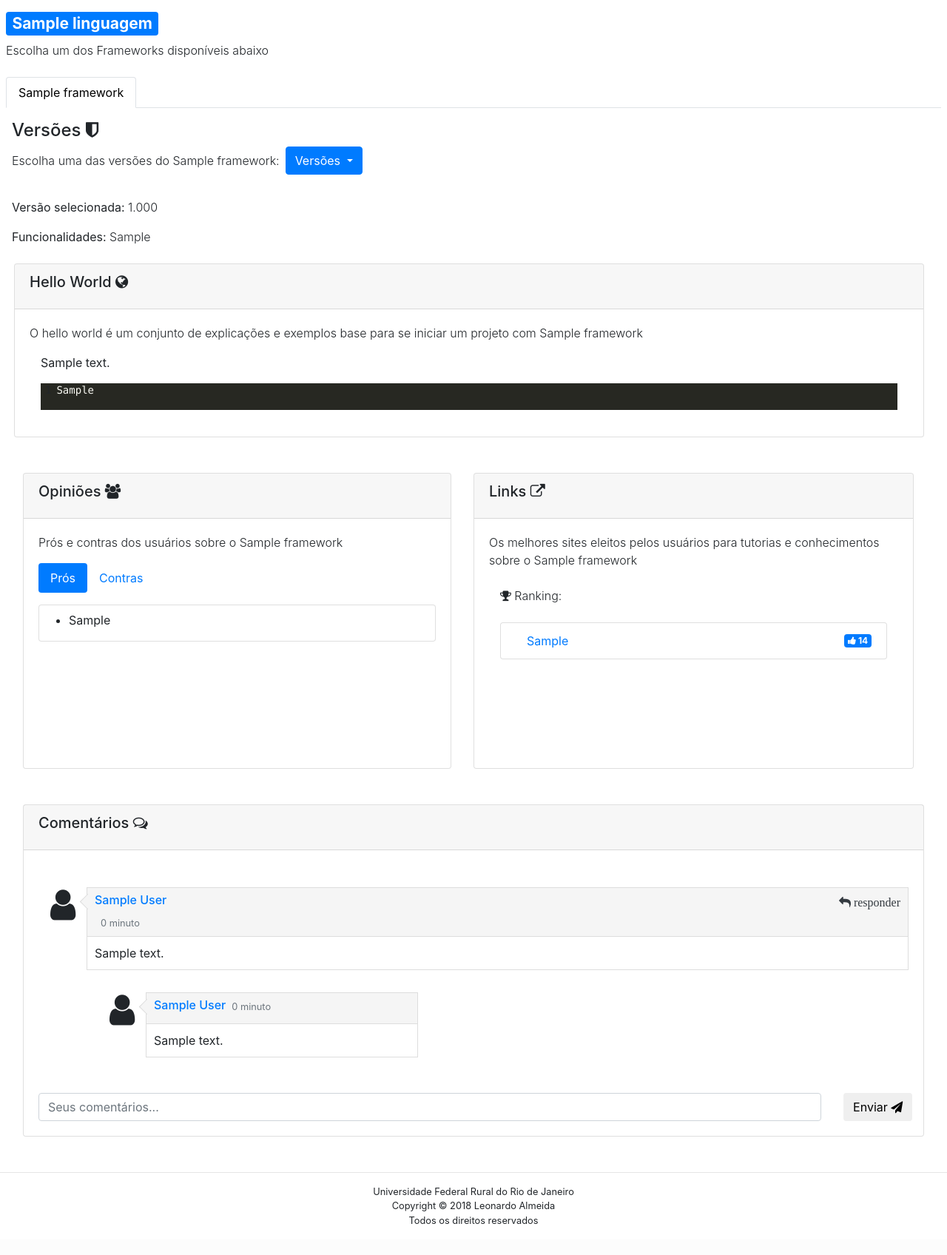
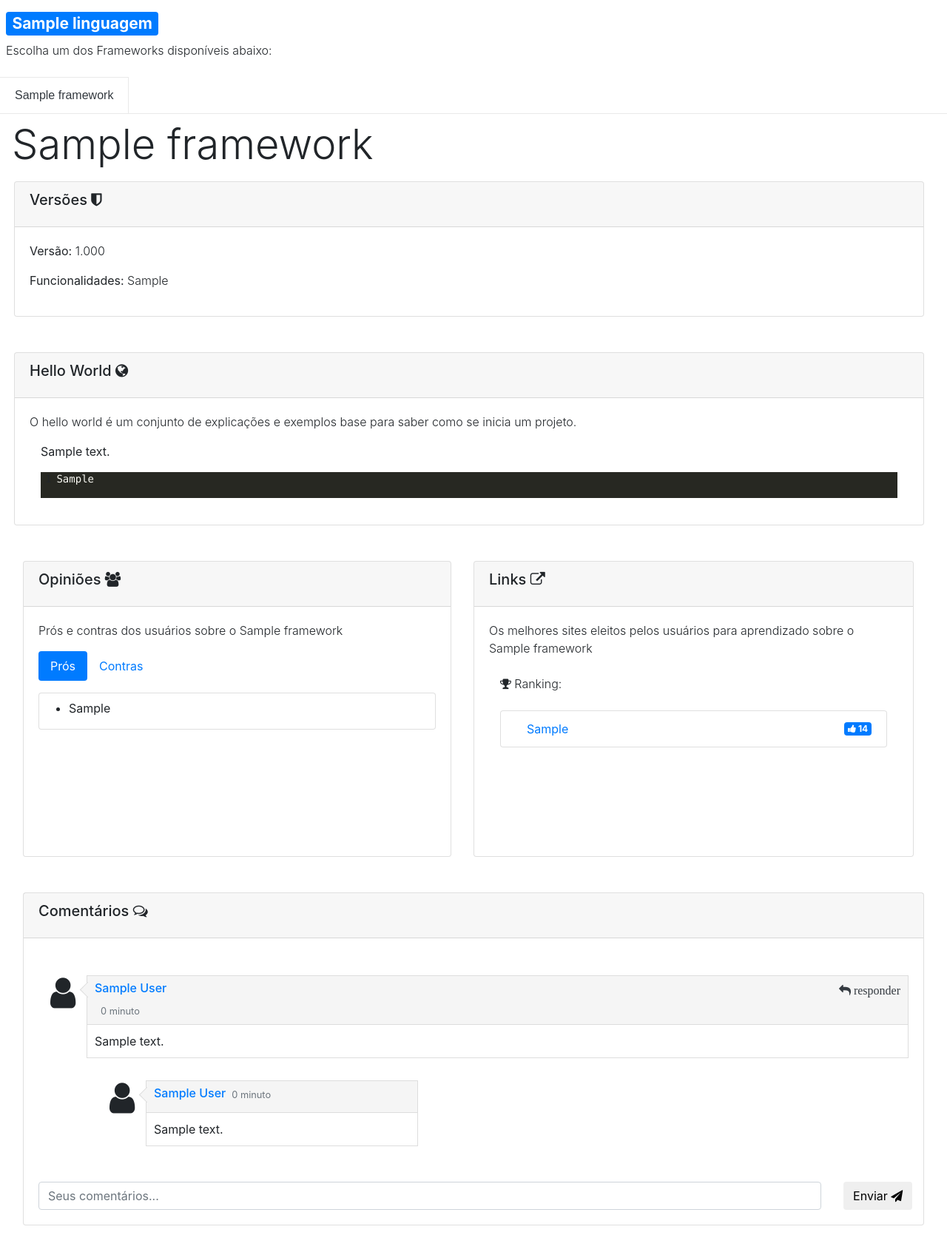
Before and after one commit to Leoalmeida95/mundo-dos-frameworks, a Django app: page /frameworks/1 in a window 1280 px wide. Shown: the part 56-1752 px from the top of the page at 74% size. Before the commit the page ends 1710 px from the top, so only its background shows below. Run offline with Django 3.2, Linux system fonts and the light colour scheme; tables that the repository leaves empty hold one stand-in row (values such as "Sample post"); some libraries are stand-ins or nearby versions.

Commit message:
design listas lg e fm

```diff
--- a/wof/content/drop_nav.css
+++ b/wof/content/drop_nav.css
@@ -1,3 +1,4 @@
+/* css login */
 #login-dp {
     min-width: 250px;
     padding: 14px 14px 0;
@@ -38,6 +39,7 @@
     background-color: #496ebc
 }
 
+/* css dropdown duplo */
 @media(max-width:768px) {
     #login-dp {
         background-color: inherit;
@@ -48,3 +50,27 @@
         border-top: 0 none;
     }
 }
+
+@media screen and (min-width: 576px) {
+    .has-mega-menu .container-sm {
+        width: 540px;
+    }
+}
+
+@media screen and (min-width: 768px) {
+    .has-mega-menu .container-md {
+        width: 720px;
+    }
+}
+
+@media screen and (min-width: 992px) {
+    .has-mega-menu .container-lg {
+        width: 960px;
+    }
+}
+
+@media screen and (min-width: 1200px) {
+    .has-mega-menu .container-xl {
+        width: 1140px;
+    }
+}
--- /dev/null
+++ b/wof/content/priorityscrolling.css
@@ -0,0 +1,110 @@
+#priorityscroll {
+    position: relative;
+    /* change to "fixed" if you want a fixed menu bar */
+    overflow: auto;
+    z-index: 1;
+    left: 0;
+    top: 0;
+    width: 100%;
+    background: white;
+    border-bottom: 1px solid rgba(194, 194, 194, 0.363);
+    /* background of menu strip */
+}
+
+#priorityscroll ul {
+    margin: 0;
+    padding: 0;
+    display: flex;
+    font: 16px 'Bitter', sans-serif;
+    /* #priorityscroll font (Bitter is Google font) */
+    list-style-type: none;
+    position: relative;
+    min-width: 100%;
+    z-index: 1000;
+    -webkit-overflow-scrolling: touch;
+    -webkit-transform: translateX(0);
+    transform: translateX(0);
+    -webkit-transition: -webkit-transform 1s;
+    transition: transform 1s;
+}
+
+html.can-touch #priorityscroll ul {
+    overflow: auto;
+}
+
+
+#priorityscroll li {
+    margin: 0;
+    display: flex;
+    flex: none;
+    float: left;
+    /* non flex browsers */
+}
+
+#priorityscroll li a {
+    display: block;
+    position: relative;
+    text-decoration: none;
+    margin: 0;
+    padding: 15px 20px;
+    /*padding inside each link */
+    color: #343a40;
+    outline: none;
+    border-right: 1px solid rgba(194, 194, 194, 0.363);
+    border-top: 1px solid rgba(194, 194, 194, 0.363);
+    background: white;
+    /*background of tabs (default state)*/
+    -webkit-transition: all 0.5s;
+    transition: all 0.5s;
+}
+
+
+#priorityscroll li a:visited {
+    color: black;
+}
+
+#priorityscroll li a:hover,
+#priorityscroll li a:active {
+    border-top: 8px solid white;
+    background: #007bff;
+    color:white;
+    /*background of UI links for hover state  */
+}
+
+html.can-touch #priorityscroll li a:hover {
+    /* disable hover effect on touch screen input */
+    background: inherit;
+}
+
+
+#priorityscroll li input[type="text"] {
+    /* sample CSS for form elements inside LI */
+    background: white;
+    border: 1px solid black;
+    padding: 10px;
+    line-height: 1.5em;
+    padding-right: 5px;
+    align-self: center;
+    width: 170px;
+}
+
+
+/* ####### responsive layout CSS ####### */
+
+@media (max-width: 600px) {
+    /* 2nd breaking point */
+    #priorityscroll a,
+    #priorityscroll li a {
+        padding: 15px;
+        /*padding inside each link */
+    }
+
+}
+
+@media (max-width: 480px) {
+    /* 3rd breaking point */
+    #priorityscroll a,
+    #priorityscroll li a {
+        font-size: 1em;
+    }
+}
--- a/wof/templates/base.html
+++ b/wof/templates/base.html
@@ -24,26 +24,37 @@
 <body>
 	<!-- HEADER -->
 	<nav class="navbar navbar-expand-lg navbar-dark bg-dark">
+		<span class="navbar-brand mb-0">World of Frameworks</span>
 		<button class="navbar-toggler navbar-toggler-right" type="button" data-toggle="collapse" data-target="#navbarSupportedContent"
 		 aria-controls="navbarSupportedContent" aria-expanded="false" aria-label="Toggle navigation">
 			<span class="navbar-toggler-icon"></span>
 		</button>
-		<span class="navbar-brand mb-0">World of Frameworks</span>
 		<div class="collapse navbar-collapse" id="navbarSupportedContent">
 			<ul class="navbar-nav mr-auto">
 				<li class="nav-item">
 					<a class="nav-link" href="/">Início</a>
 				</li>
-				<li class="nav-item dropdown">
+				<li class="nav-item dropdown has-mega-menu">
 					<a class="nav-link dropdown-toggle" href="#" id="navbarDropdown" role="button" data-toggle="dropdown" aria-haspopup="true"
 					 aria-expanded="false">Linguagens</a>
-					<div class="dropdown-menu dropdown-menu-right" aria-labelledby="navbarDropdown" style="font-size:70%;">
-						{%for lg in linguagens %}
-						<a class="dropdown-item" href="{% url 'wofapp:frameworks' lg.id %}">{{lg.nome}}</a>
-						{%endfor%}
-						<div class="dropdown-divider"></div>
-						<a class="dropdown-item" href="#">FAQ</a>
-					</div>
+					<div class="dropdown-menu dropdown-menu-left">
+						<div class="px-0 container container-sm">
+							<div class="row">
+								{%for lg in linguagens %}
+								{% if forloop.counter < metade_linguagens %}
+								<div class="col-sm-6 col-md-x">
+									<a class="dropdown-item" href="{% url 'wofapp:frameworks' lg.id %}">{{lg.nome}}</a>
+								</div>
+								{% endif %}
+								{% endfor %}
+								{%for lg in linguagens %}
+								{% if forloop.counter >= metade_linguagens %}
+								<div class="col-sm-6 col-md-x">
+									<a class="dropdown-item" href="{% url 'wofapp:frameworks' lg.id %}">{{lg.nome}}</a>
+								</div>{% endif %}
+								{% endfor %}
+							</div>
+						</div>
 				</li>
 				<li class="nav-item">
 					<a class="nav-link" href="#">FAQ</a>
@@ -157,7 +168,7 @@
 				</li>
 			</ul>
 			{% endif %}
-		</div>
+			</div>
 	</nav>
 	<div class="content">
 		{% block conteudo %} {% endblock %}
--- a/wof/templates/frameworks.html
+++ b/wof/templates/frameworks.html
@@ -1,39 +1,64 @@
-{% extends "base.html" %} {% block titulo %}{{framework.linguagem.nome}}{%endblock%} {%block conteudo%} {%load staticfiles%}
-{%load filters%}
+{% extends "base.html" %} {% block titulo %}{{framework.linguagem.nome}} - {{framework.nome}}{%endblock%} {%block conteudo%}
+{%load staticfiles%} {%load filters%}
+
+<head>
+    <link href="{% static 'priorityscrolling.css' %}" rel="stylesheet">
+</head>
+
+<body>
     <h3>
         <span class="badge badge-primary ml-2 mt-3">{{framework.linguagem.nome}}</span>
     </h3>
-<p class="font-weight-light ml-2 mt-2 mb-4">Escolha um dos Frameworks disponíveis abaixo</p>
-<nav>
-    <div class="nav nav-tabs ml-2 mr-2" id="nav-tab" role="tablist">
-        {%for frm in lista_frameworks %} {% with lista_frameworks|first as first %} {% if frm == first%}
-        <a style="color:black" class="nav-item nav-link active" data-toggle="tab" href="#nav-home" role="tab" aria-selected="true">{{frm}}</a>
-        {%else%}
-        <a style="color:black" class="nav-item nav-link" data-toggle="tab" href="#nav-home" role="tab" aria-selected="false">{{frm}}</a>
-        {% endif %} {% endwith %} {%endfor%}
+    <p class="font-weight-light ml-2 mt-2 mb-4">Escolha um dos Frameworks disponíveis abaixo:</p>
+
+    <div id="priorityscroll">
+        <ul>
+            {%for frm in lista_frameworks %}
+            <li>
+                <a href="#">{{frm}}</a>
+            </li> {%endfor%}
+        </ul>
     </div>
-</nav>
+
+    <h1 class="display-4 ml-3 mt-2">{{framework.nome}}</h1>
 
     <!--VERSÕES-->
-<div class="ml-3 mr-3">
-    <div class="form-inline">
-        <h4 class="mt-3">Versões
+    <div class="col-md-12 mt-3">
+        <div class="card mr-3 mt-2 ml-1" style="max-height:600px;">
+            <div class="card-header">
+                <div class="bg-default clearfix">
+                    <div class="float-left">
+                        <h5 class="card-title ">Versões
                             <i class="fa fa-shield" aria-hidden="true"></i>
-        </h4>
-        {% if user.is_authenticated %}
-        <label class="mt-2 ml-1">[
-            <a href="#">
-                <small title="editar versão">editar</small>
-            </a>]</label>{% endif %}
+                        </h5>
                     </div>
-
+                    <div class="float-right">{% if user.is_authenticated %}
+                        <label>[
+                            <a data-toggle="modal" data-target=".bd-example-modal-lg" href="#">
+                                <small title="editar hello world">editar</small>
+                            </a>]</label>
+                        {% endif %}</div>
+                </div>
+            </div>
+            <div class="card-body" style="overflow-y:auto;">
                 {%for versao in framework.versoes.all%} {% if versao == framework.versoes.first%}
                 <div class="form-inline">
                     <p class="font-weight-light">
-            Escolha uma das versões do {{framework.nome}}:
+                        <b>Versão:</b> {{versao.numero|floatformat:3}}</p>
+                </div>
+
+                <div class="form-inline">
+                    <p class="font-weight-light">
+                        <b>Funcionalidades:</b> {{versao.funcionalidades}}</p>
+                </div>
+
+                {% if framework.versoes.count  > 1 %}
+                <div class="form-inline">
+                    <p class="font-weight-light mt-3">
+                        Escolha outra versão:
                     </p>
-        <div class="dropdown ml-2 mb-3">
-            <button class="btn btn-primary dropdown-toggle" type="button" id="dropdownMenuvs" data-toggle="dropdown" aria-haspopup="true"
+                    <div class="btn-group dropright ml-2">
+                        <button class="btn btn-primary btn-sm dropdown-toggle" type="button" id="dropdownMenuvs" data-toggle="dropdown" aria-haspopup="true"
                             aria-expanded="false">
                             Versões
                         </button>
@@ -44,25 +69,21 @@
                         </div>
                     </div>
                 </div>
-    <div class="form-inline">
-        <p class="font-weight-light mt-3">
-            <b>Versão selecionada:</b> {{versao.numero|floatformat:3}}</p>
+                {% endif %} {% endif %} {% empty %} {% if user.is_authenticated %}
+                    <p class="font-weight-light"> O
+                        <b>{{framework.nome}}</b> ainda não possui versões cadastradas. Clique no 'Editar' e seja o primeiro
+                        a fazer!</p>
+                    {%else%}
+                    <p class="font-weight-light">O
+                        <b>{{framework.nome}}</b> ainda não possui versões cadastradas. Cadastre-se e seja o primeiro a fazer!
+                    </p>
+                {%endif%} {%endfor%}
             </div>
-    <div class="form-inline">
-        <p class="font-weight-light">
-            <b>Funcionalidades:</b> {{versao.funcionalidades}}</p>
         </div>
-    {% endif %} {% empty %} {% if user.is_authenticated %}
-    <div class="col-12 mt-2">
-        <p class="font-weight-light"> O {{framework.nome}} ainda não possui versões cadastradas. Clique no 'Editar' e seja o primeiro a fazer!</p>
-        {%else%}
-        <p class="font-weight-light">O {{framework.nome}} ainda não possui versões cadastradas. Cadastre-se e seja o primeiro a fazer! </p>
-    </div>
-    {%endif%} {%endfor%}
     </div>
 
     <!--HELLO WORLD-->
-<div class="col-md-12">
+    <div class="col-md-12 mt-5">
         <div class="card mr-3 mt-2 ml-1" style="max-height:600px;">
             <div class="card-header">
                 <div class="bg-default clearfix">
@@ -79,8 +100,8 @@
                         {% endif %}</div>
                 </div>
             </div>
-        <div class="card-body" style="overflow-y:scroll;">
-            <p class="font-weight-light">O hello world é um conjunto de explicações e exemplos base para se iniciar um projeto com {{framework.nome}}</p>
+            <div class="card-body" style="overflow-y:auto;">
+                <p class="font-weight-light">O hello world é um conjunto de explicações e exemplos base para saber como se inicia um projeto.</p>
                 {%if framework.helloworlds.first%}
                 <div class="col-md-12 mt-2">
                     {{framework.helloworlds.first.descricao}}
@@ -115,7 +136,7 @@
                             {% endif %}</div>
                     </div>
                 </div>
-            <div class="card-body">
+                <div class="card-body" style="overflow-y:auto;">
                     <p class="font-weight-light">Prós e contras dos usuários sobre o {{framework.nome}}</p>
                     <ul class="nav nav-pills" id="pills-tab" role="tablist">
                         <li class="nav-item">
@@ -136,9 +157,9 @@
                                         {{opiniao.pro}}
                                     </li>
                                     {% empty %}
-                                <p class="font-weight-light mt-3">{% if user.is_authenticated %} Ninguém adicionou um pró sobre este framework. Clique no 'Adicionar'
-                                    e seja o primeiro a fazer! {%else%} Ninguém adicionou um pró sobre este framework. Cadastre-se
-                                    e seja o primeiro a fazer! {%endif%}</p> {%endfor%}
+                                    <p class="font-weight-light mt-3">{% if user.is_authenticated %} Ninguém adicionou um pró sobre este framework. Clique
+                                        no 'Adicionar' e seja o primeiro a fazer! {%else%} Ninguém adicionou um pró sobre
+                                        este framework. Cadastre-se e seja o primeiro a fazer! {%endif%}</p> {%endfor%}
                                 </ul>
                             </div>
                         </div>
@@ -150,9 +171,9 @@
                                         {{opiniao.contra}}
                                     </li>
                                     {% empty %}
-                                <p class="font-weight-light mt-3">{% if user.is_authenticated %} Ninguém adicionou um contra sobre este framework. Clique no
-                                    'Adicionar' e seja o primeiro a fazer! {%else%} Ninguém adicionou um contra sobre este
-                                    framework. Cadastre-se e seja o primeiro a fazer! {%endif%}
+                                    <p class="font-weight-light mt-3">{% if user.is_authenticated %} Ninguém adicionou um contra sobre este framework. Clique
+                                        no 'Adicionar' e seja o primeiro a fazer! {%else%} Ninguém adicionou um contra sobre
+                                        este framework. Cadastre-se e seja o primeiro a fazer! {%endif%}
                                     </p>{%endfor%}
                                 </ul>
                             </div>
@@ -180,8 +201,8 @@
                             {% endif %}</div>
                     </div>
                 </div>
-            <div class="card-body">
-                <p class="font-weight-light">Os melhores sites eleitos pelos usuários para tutorias e conhecimentos sobre o {{framework.nome}}</p>
+                <div class="card-body" style="overflow-y:auto;">
+                    <p class="font-weight-light">Os melhores sites eleitos pelos usuários para aprendizado sobre o {{framework.nome}}</p>
                     <div class="col-md-12">
                         <p class="font-weight-light mt-4 mb-4">
                             <i class="fa fa-trophy" aria-hidden="true"></i> Ranking:</p>
@@ -300,6 +321,8 @@
             </form>
         </div>
     </div>
+</body>
+
 
 <!-- Modal -->
 <form class="form" role="form" method="POST" action="/helloworld/{{framework.id}}">
--- a/wof/wofapp/views.py
+++ b/wof/wofapp/views.py
@@ -23,12 +23,11 @@ def login_view(request, *args, **kwargs):
             user = authenticate(request, username=username, password=password)
             if user is not None:
                 login(request, user)
-                return HttpResponseRedirect(reverse('wofapp:home'))
         else:
             erroMsg = form.errors['__all__'].data[0].message
             messages.error(request, erroMsg)
 
-    return render(request,'home.html')
+    return HttpResponseRedirect(reverse('wofapp:home'))
 
 def logout_view(request):
     logout(request)
@@ -52,7 +51,9 @@ def registrar_usuario_view(request):
         publica = 'True'
 
     args['publica'] = True if publica == 'True' else False
-    args['linguagens'] =Linguagem.objects.all().order_by('nome')
+    linguagens = Linguagem.objects.all().order_by('nome')
+    args['linguagens'] = linguagens
+    args['metade_linguagens'] = (linguagens.count())/2
     return render(request,'usuario.html',args)
 
 def ativar_conta_view(request, uidb64=None, token=None):
@@ -84,7 +85,9 @@ def reset_senha_view(request):
         form = PasswordResetForm()
 
     args['form'] = form
-    args['linguagens'] = Linguagem.objects.all().order_by('nome')
+    linguagens = Linguagem.objects.all().order_by('nome')
+    args['linguagens'] = linguagens
+    args['metade_linguagens'] = (linguagens.count())/2
     return render(request,'reset_senha.html',args)
 
 def reset_senha_confirmacao_view(request, uidb64=None, token=None):
@@ -112,7 +115,9 @@ def reset_senha_confirmacao_view(request, uidb64=None, token=None):
 
     args['form'] = form
     args['authorized'] = authorized
-    args['linguagens'] = Linguagem.objects.all().order_by('nome')
+    linguagens = Linguagem.objects.all().order_by('nome')
+    args['linguagens'] = linguagens
+    args['metade_linguagens'] = (linguagens.count())/2
     return render(request, 'reset_senha_confirmacao.html', args)
 
 @login_required
@@ -128,6 +133,9 @@ def atualizar_usuario_view(request):
     else:
         form = UserChangeForm(instance=user)
 
+    linguagens = Linguagem.objects.all().order_by('nome')
+    args['linguagens'] = linguagens
+    args['metade_linguagens'] = (linguagens.count())/2
     args['publica'] = user.conta_publica
     args['form'] = form
     return render(request, 'usuario.html', args)
@@ -147,7 +155,9 @@ def trocar_senha_view(request):
 
     args['authorized'] = True
     args['form'] = form
-    args['linguagens'] = Linguagem.objects.all().order_by('nome')
+    linguagens = Linguagem.objects.all().order_by('nome')
+    args['linguagens'] = linguagens
+    args['metade_linguagens'] = (linguagens.count())/2
     return render(request, 'reset_senha_confirmacao.html', args)
 
 def frameworks_view(request,lg_id):
@@ -174,7 +184,9 @@ def frameworks_view(request,lg_id):
 
     args['lista_frameworks'] = frameworks
     args['framework'] = framework
-    args['linguagens'] = Linguagem.objects.all().order_by('nome')
+    linguagens = Linguagem.objects.all().order_by('nome')
+    args['linguagens'] = linguagens
+    args['metade_linguagens'] = (linguagens.count())/2
     return render(request,'frameworks.html',args)
 
 @login_required
@@ -217,7 +229,9 @@ def helloworld_view(request,id):
 def chart_view(request):
 
     linguagens = Linguagem.objects.all().order_by('nome')
-    frameworks = Framework.objects.all().order_by('nome')
+    metade = (linguagens.count())/2
+    top_linguagens = linguagens[:5]
+    frameworks = Framework.objects.all().order_by('nome')[:10]
 
     chart1 = """{
                 "chart": {
@@ -236,7 +250,7 @@ def chart_view(request):
                 "data": ["""
 
     i = 1
-    for linguagem in linguagens:
+    for linguagem in top_linguagens:
         chart1 = chart1 + """ {"label": " """ + linguagem.nome +  """", "value":" """   +  str(i*100) + """"},"""
         i = i+1
 
@@ -248,7 +262,7 @@ def chart_view(request):
 
     chart2 = """{
                 "chart": {
-                "caption": "Frameworks com mais contribuintes",
+                "caption": "Top 10 Frameworks com mais contribuintes",
                 "subcaption": "Total",
                 "startingangle": "120",
                 "showlabels": "1",
@@ -272,6 +286,7 @@ def chart_view(request):
         }"""
 
     p1 = FusionCharts("pie3d", "ex1" , "100%", "400", "chart-1", "json", chart1)
-    p2 = FusionCharts("pie3d", "ex2" , "100%", "400", "chart-2", "json", chart2)
+    p2 = FusionCharts("pie3d", "ex2" , "100%", "430", "chart-2", "json", chart2)
 
-    return  render(request, 'home.html', {'output1' : p1.render(),'output2' : p2.render(),'linguagens':linguagens})
+    return  render(request, 'home.html', {'output1' : p1.render(),'output2' : p2.render(),
+    'linguagens':linguagens,'metade_linguagens':metade})
```
Also changed, not shown: wof/scripts/priorityscrolling.js (added, +127 -0 lines). Lines whose indentation alone changed are shown as unchanged.
